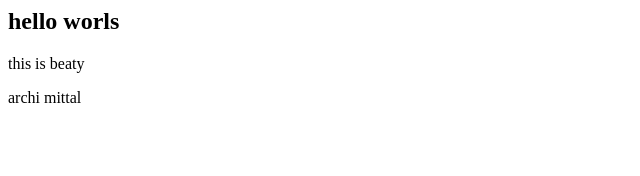
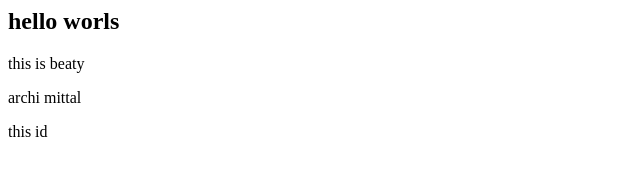
Before and after one commit to ARCHI-0511/git-example, a plain HTML site: page index.html in a window 1280 px wide. Shown: the full height of the page, 0-640 px from the left. Drawn offline with Linux system fonts and the light colour scheme.

Commit message:
this is a new

```diff
--- a/index.html
+++ b/index.html
@@ -1,3 +1,4 @@
 <h2> hello worls</h2>
 <p>this is beaty</p>
 <p>archi mittal</p>
+<p>this id</p>
```
